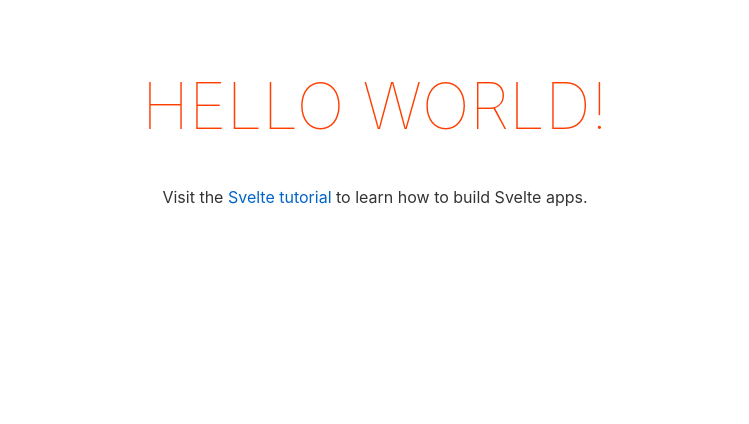
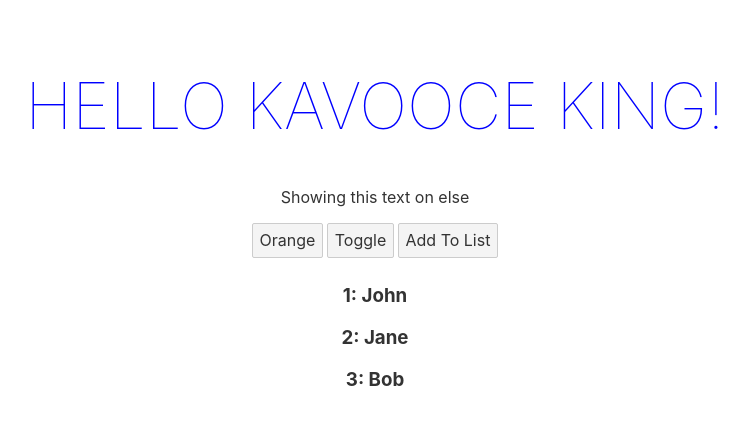
Before and after one commit to dking1342/svelte-intro, a Svelte app: page / in a window 1280 px wide. Shown: the top 424 px of the page, without its empty margins (265-1014 px from the left). Built offline with nearby package versions, Linux system fonts and the light colour scheme.

Commit message:
went through basic concepts of svelte with the app component

```diff
--- a/src/App.svelte
+++ b/src/App.svelte
@@ -1,10 +1,50 @@
 <script>
-	export let name;
+	let firstName = "Kavooce";
+	let lastName = "King";
+	let color = "blue";
+	let showText = false;
+	let users = [
+		{
+			id:"1",
+			name:"John"
+		},
+		{
+			id:"2",
+			name:"Jane"
+		},
+		{
+			id:"3",
+			name:"Bob"
+		}
+	]
+
+	$: name = `${firstName} ${lastName}`;
+
+	const toggle = () => {
+		color = color === "blue" ? "red" : "blue";
+		showText = !showText;
+	}
+	const addToList = () => {
+		users = [...users,{ id:"4",name:"Mario" }]
+	}
 </script>
 
 <main>
-	<h1>Hello {name}!</h1>
+	<h1 style="color:{color}">Hello {name}!</h1>
+	{#if showText}
 	<p>Visit the <a href="https://svelte.dev/tutorial">Svelte tutorial</a> to learn how to build Svelte apps.</p>
+	{/if}
+	{#if showText}
+	<p>Showing the text when true</p>
+	{:else}
+	<p>Showing this text on else</p>
+	{/if}
+	<button on:click={()=> color = "coral"} >Orange</button>
+	<button on:click={toggle} >Toggle</button>
+	<button on:click={addToList}>Add To List</button>
+	{#each users as user (user.id)}
+		<h3>{user.id}: {user.name}</h3>
+	{/each}
 </main>
 
 <style>
--- a/src/main.js
+++ b/src/main.js
@@ -2,9 +2,7 @@ import App from './App.svelte';
 
 const app = new App({
 	target: document.body,
-	props: {
-		name: 'world'
-	}
+
 });
 
 export default app;
```
Also changed, not shown: 1 other file (tests, documents, lock files or other folders).
